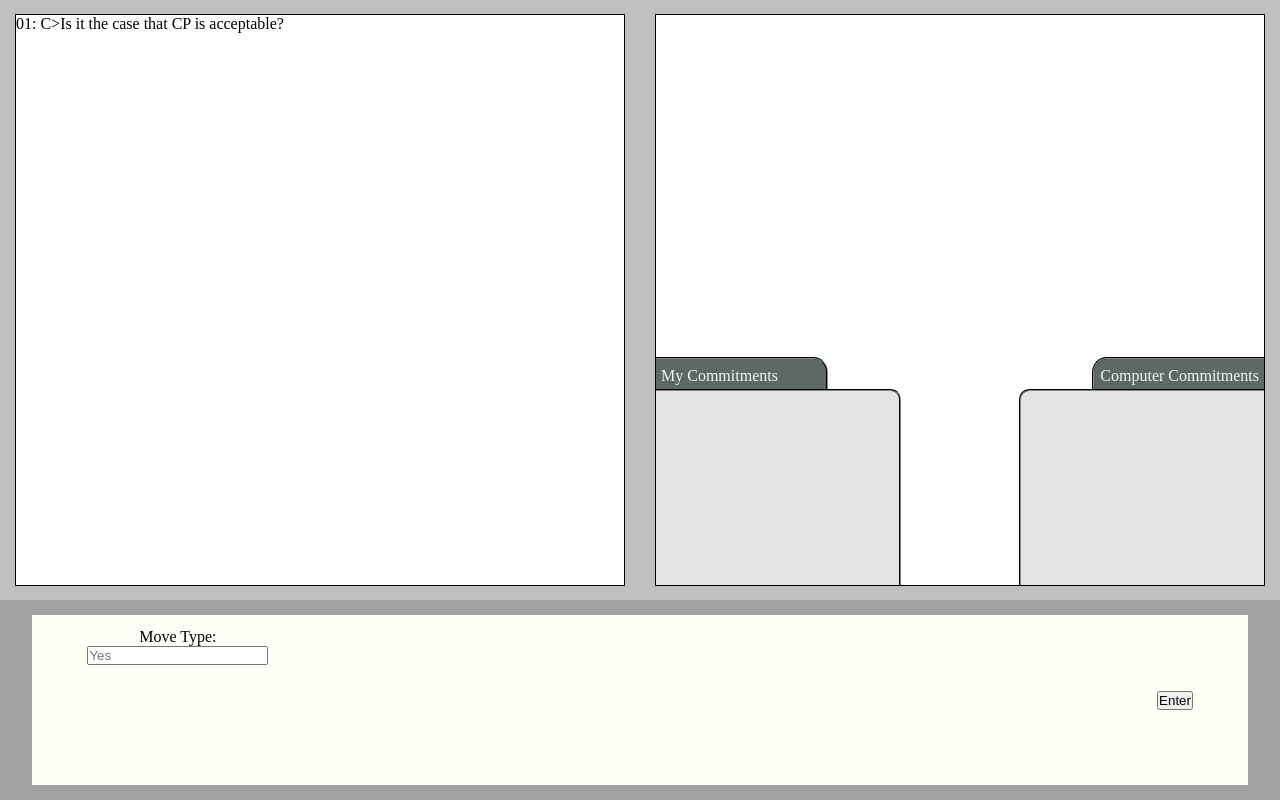
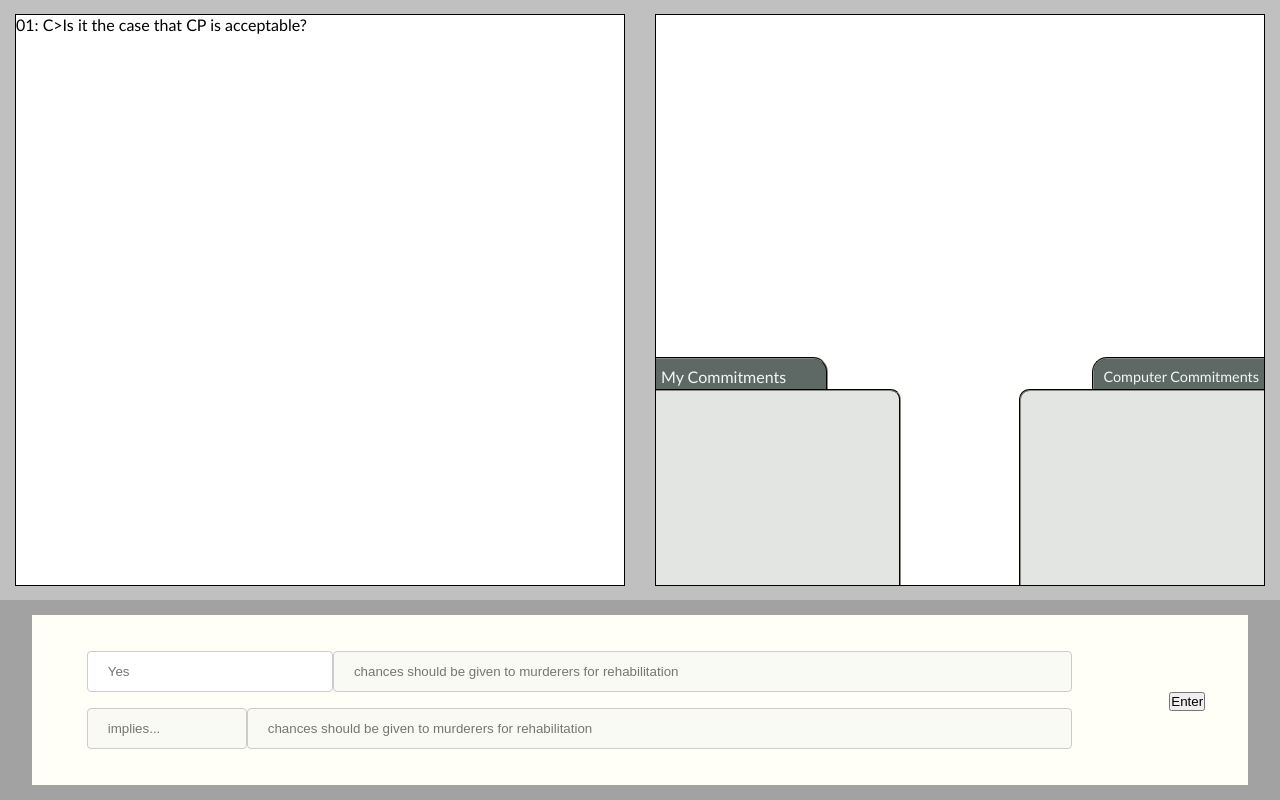
Before and after one commit to dji501/HumanComputerDebate, a React app: page / in a window 1280 px wide. Built offline with nearby package versions, Linux system fonts and the light colour scheme.

Commit message:
Improve text input UI. Disable when not needed. #23

```diff
--- a/src/scripts/debatingSystemInterface.js
+++ b/src/scripts/debatingSystemInterface.js
@@ -11,7 +11,7 @@ export class DebatingSystemInterface extends React.Component{
             moveTypes: [],
             moveContents: [],
             implies: false,
-            hideUneededInputs: true,
+            disableUneededInputs: true,
 
             selectedType: "Yes",
             selectedAntecedent: null,
@@ -59,9 +59,9 @@ export class DebatingSystemInterface extends React.Component{
         });
     }
 
-    updateMoveVisibility(boolean) {
+    updateDisableUneededInputs(boolean) {
         this.setState({
-            hideUneededInputs: boolean,
+            disableUneededInputs: boolean,
         });
     }
 
@@ -202,8 +202,6 @@ export class DebatingSystemInterface extends React.Component{
         this.setState({implies: false});
     }
 
-
-
     render() {
         return (
             <div id="debate-system">
@@ -224,29 +222,27 @@ export class DebatingSystemInterface extends React.Component{
                 </div>
                 <div className="userinput">
                     <div className="userinput__inset">
-                        <div className="userinput__typesection">
-                            <div className="userinput__label">Move Type:</div>
+                        <div className="userinput__inputarea">
+                            <div className="userinput__inputarea__inputs">
                                 <div className="userinput__movetype">
                                     <MoveChoiceInput onChange={this.handleMoveTypeChange} onFocus={this.clearInput} moveTypes={this.state.moveTypes}/>
                                 </div>
-                            <div className={this.state.hideUneededInputs ? "userinput__label__HIDDEN" :"userinput__label"}>Implies</div>
-                            <div className={this.state.hideUneededInputs ? "userinput__implycheckbox__HIDDEN" :"userinput__implycheckbox"}>
-                                <ImpliesInput onChange={this.handleImpliesChange} onFocus={this.clearInput} />
+                                <div className="userinput__movecontent">
+                                    <MoveContentInput selected={this.state.selectedAntecedentString} propositionType="antecedent" onChange={this.handleMoveAntecedentChange} onFocus={this.clearInput} moveContents={this.state.moveContentsStrings} disabled={this.state.disableUneededInputs}/>
                                 </div>
+                                <div className="userinput__implytextbox">
+                                    <ImpliesInput onChange={this.handleImpliesChange} onFocus={this.clearInput} disabled={this.state.disableUneededInputs}/>
                                 </div>
-                        <div className={this.state.hideUneededInputs ? "userinput__contentsection__HIDDEN" :"userinput__contentsection"}>
-                            <div className="userinput__label">Antecedent:</div>
                                 <div className="userinput__movecontent">
-                                <MoveContentInput selected={this.state.selectedAntecedentString} propositionType="antecedent" onChange={this.handleMoveAntecedentChange} onFocus={this.clearInput} moveContents={this.state.moveContentsStrings}/>
+                                    <MoveContentInput selected={this.state.selectedConsequentString} propositionType="consequent" onChange={this.handleMoveConsequentChange} onFocus={this.clearInput} moveContents={this.state.moveContentsStrings} disabled={this.state.disableUneededInputs || !this.state.implies}/>
                                 </div>
-                            <div className="userinput__label">Consequent:</div>
-                            <div className="userinput__movecontent">
-                                <MoveContentInput selected={this.state.selectedConsequentString} propositionType="consequent" onChange={this.handleMoveConsequentChange} onFocus={this.clearInput} moveContents={this.state.moveContentsStrings}/>
                             </div>
                         </div>
                         <div className="userinput__buttonsection">
                             <div className="userinput__inputbutton">
-                                <InputButton onClick={() => { this._dialogueManager.actionPerformed(); this.clearAllFields();}}/>
+                                <InputButton onClick={() => { this._dialogueManager.actionPerformed();
+                                                              this.clearAllFields();
+                                                            }}/>
                             </div>
                         </div>
                     </div>
@@ -279,7 +275,7 @@ function MoveContentInput(props) {
     }
     return (
         <div id={props.propositionType + "-datalist"}>
-            <input id={props.propositionType + "-input"} type="text" list={props.propositionType + "-contents"} onChange={props.onChange} onFocus={props.onFocus} placeholder={props.moveContents[0]}/>
+            <input id={props.propositionType + "-input"} type="text" list={props.propositionType + "-contents"} onChange={props.onChange} onFocus={props.onFocus} placeholder={props.moveContents[0]} disabled={props.disabled}/>
             <datalist id={props.propositionType + "-contents"}>
                 {moveContents}
             </datalist>
@@ -291,7 +287,7 @@ function MoveContentInput(props) {
 function ImpliesInput(props) {
     return (
         <div id="impliesbox">
-            <input id="impliesbox-input" type="text" list="implies" onChange={props.onChange} onFocus={props.onFocus} placeholder=""/>
+            <input id="impliesbox-input" type="text" list="implies" onChange={props.onChange} onFocus={props.onFocus} placeholder="implies..." disabled={props.disabled}/>
             <datalist id="implies">
                 <option value=""/>
                 <option value="implies..."/>
--- a/src/scripts/dialogueManager.js
+++ b/src/scripts/dialogueManager.js
@@ -137,9 +137,9 @@ export class DialogueManager {
                 //This method limits user inputs so they cant break the rules:
                 this._moveTypes = InputManager.getMoveTypes(this._dialogueHistory, this._computerCS);
                 if (chosenMove.moveType === "Question") {
-                    this._debateSystemInterface.updateMoveVisibility(true);
+                    this._debateSystemInterface.updateDisableUneededInputs(true);
                 } else {
-                    this._debateSystemInterface.updateMoveVisibility(false);
+                    this._debateSystemInterface.updateDisableUneededInputs(false);
                 }
                 if (this.getEndingMessage() !== null) {
                     this.endDebate();
--- a/src/styles/humcomdeb.css
+++ b/src/styles/humcomdeb.css
@@ -1,6 +1,21 @@
 * {
     padding: 0;
     margin: 0;
+}
+
+body {
+    font-family: "Trebuchet MS", Helvetica, sans-serif;
+    font-size: 1em;
+}
+
+input[type=text], select {
+  width: 100%;
+  padding: 12px 20px;
+  margin: 8px 0;
+  display: inline-block;
+  border: 1px solid #ccc;
+  border-radius: 4px;
+  box-sizing: border-box;
 }
 
 .debatehistory {
@@ -187,6 +202,7 @@
                         position: absolute;
                         right: 5px;
                         color: #F0F8F5;
+                        font-size: 0.9em;
                     }
 
                 .debatehistorytree__computercs__store {
@@ -254,67 +270,37 @@
         justify-content: space-evenly;
         margin: auto auto;
     }
-
-        .userinput__typesection {
+        .userinput__inputarea {
             margin: inherit;
             height: inherit;
             width: inherit;
-            display: flex;
-            flex-direction: column;
-            flex-wrap: nowrap;
-            flex: 2 20%;
+            flex: 9 90%;
         }
 
-            .userinput__label {
+            .userinput__inputarea__inputs{
                 margin: inherit;
-            }
-
-            .userinput__label__HIDDEN {
-                margin: inherit;
-                visibility: hidden;
+                height: 100%;
+                width: 90%;
+                display: flex;
+                flex-wrap: wrap;
+                align-content: center;
             }
 
                 .userinput__movetype {
                     margin: inherit;
-                flex: 1 50%;
+                    flex: 2 25%;
                 }
 
-            .userinput__implycheckbox {
+                .userinput__implytextbox {
                     margin: inherit;
-                flex: 1 50%;
-            }
-
-            .userinput__implycheckbox__HIDDEN {
-                margin: inherit;
-                flex: 1 50%;
-                visibility: hidden;
-            }
-
-        .userinput__contentsection {
-            margin: inherit;
-            height: inherit;
-            width: inherit;
-            display: flex;
-            flex-direction: column;
-            flex-wrap: nowrap;
-            flex: 7 50%;
+                    flex: 1 15%;
                 }
 
                 .userinput__movecontent {
                     margin: inherit;
-                flex: 1 40%;
+                    flex: 7 75%;
                 }
 
-        .userinput__contentsection__HIDDEN {
-            margin: inherit;
-            height: inherit;
-            width: inherit;
-            display: flex;
-            flex-direction: column;
-            flex-wrap: nowrap;
-            flex: 7 50%;
-            visibility: hidden;
-        }
         .userinput__buttonsection {
             margin: inherit;
             height: inherit;
```
Lines whose indentation alone changed are shown as unchanged.
